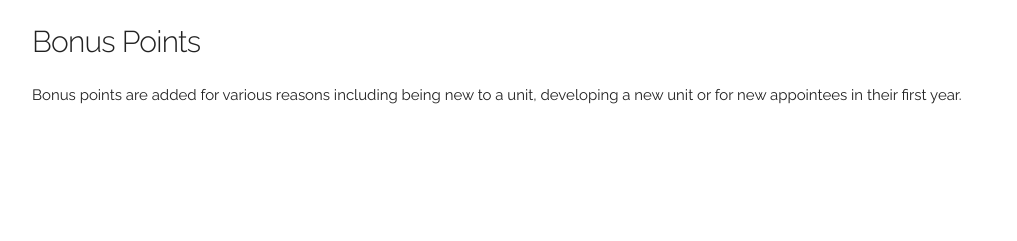
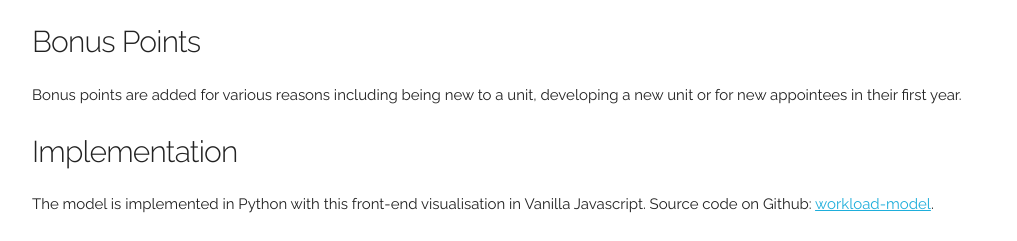
Before and after one commit to computing-mq/workload-model, a website with bundled scripts: page src/index.html in a window 1280 px wide. Shown: the part 800-1041 px from the top of the page, without its empty margins (128-1145 px from the left). Before the commit the page ends 932 px from the top, so only its background shows below. Built offline with nearby package versions, Linux system fonts and the light colour scheme.

Commit message:
update readme and point to github

```diff
--- a/src/index.html
+++ b/src/index.html
@@ -80,6 +80,11 @@
         a new unit or for new appointees in their first year.
       </p>
 
+      <h4>Implementation</h4>
+
+      <p>The model is implemented in Python with this front-end visualisation in Vanilla Javascript.
+        Source code on Github: <a href="https://github.com/computing-mq/workload-model">workload-model</a>.
+      </p>
 
     </div>
 
```
Also changed, not shown: README.md.
